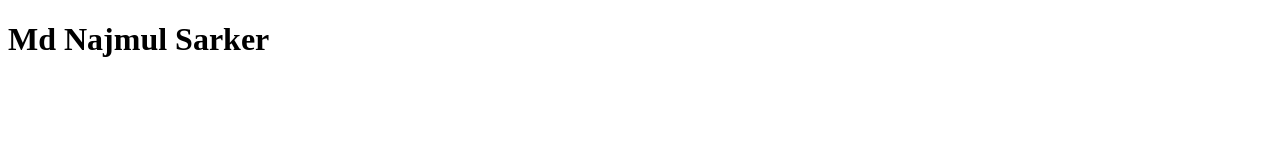
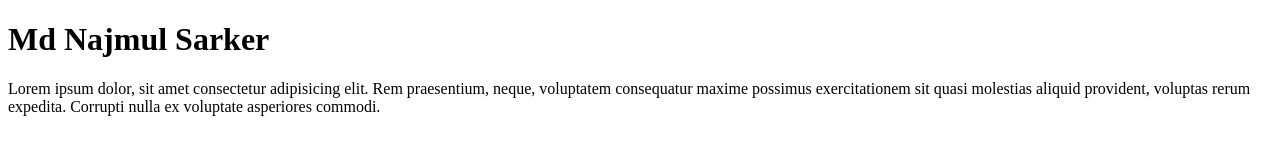
Before and after one commit to Najmulsp/first.project, a plain HTML site: page index.html in a window 1280 px wide. Drawn offline with Linux system fonts and the light colour scheme.

Commit message:
first commit

```diff
--- a/index.html
+++ b/index.html
@@ -7,5 +7,6 @@
 </head>
 <body>
    <h1>Md Najmul Sarker</h1>
+   <p>Lorem ipsum dolor, sit amet consectetur adipisicing elit. Rem praesentium, neque, voluptatem consequatur maxime possimus exercitationem sit quasi molestias aliquid provident, voluptas rerum expedita. Corrupti nulla ex voluptate asperiores commodi.</p>
 </body>
 </html>
```
